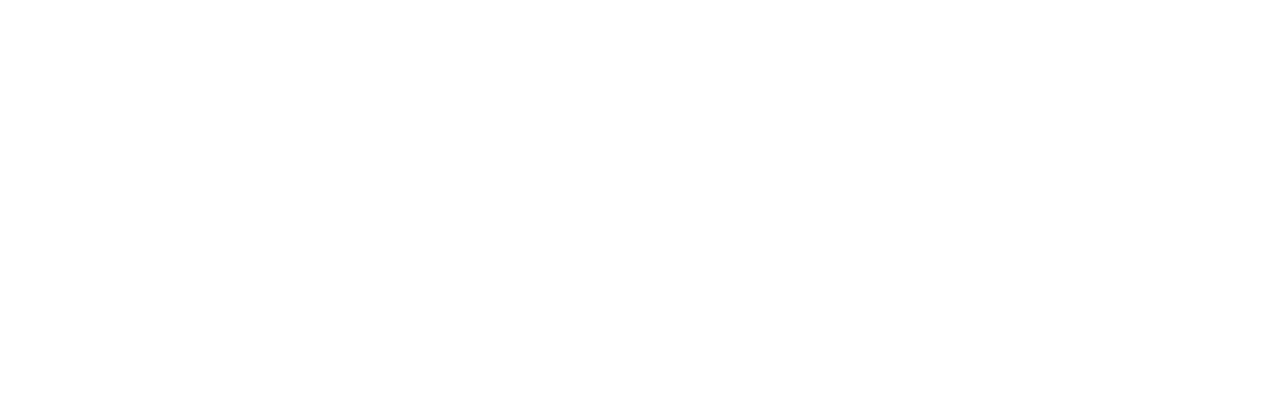
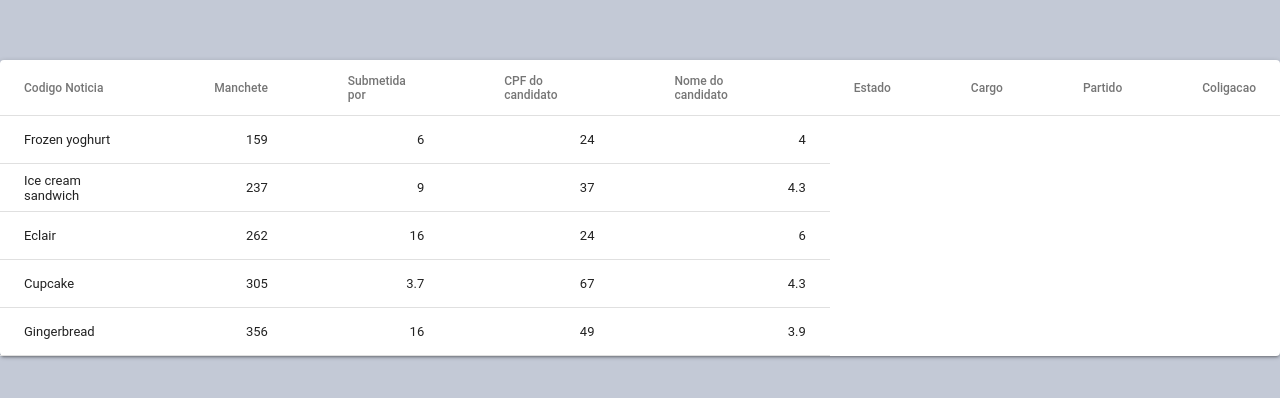
Before and after one commit to bandreghetti/bd-fakenews, a React (Create React App) app in the folder front/: page /retrieve in a window 1280 px wide. Shown: the part 192-590 px from the top of the page. Built offline with nearby package versions, Linux system fonts and the light colour scheme.

Commit message:
Marshal wont return expected

```diff
--- a/front/src/App.js
+++ b/front/src/App.js
@@ -2,7 +2,8 @@
 import './App.css';
 import Root from './Root';
 import Create from './Create';
-import Update from './Update'
+import Update from './Update';
+import Retrieve from './Retrieve';
 import { BrowserRouter as Router, Route } from "react-router-dom";
 
 
@@ -13,9 +14,10 @@
     return (
       <Router>
         <div className="App">
-          <Route exact path="/" component={Root}></Route>
-          <Route path="/create" component={Create}></Route>
-          <Route path="/update" component={Update}></Route>
+          <Route exact path="/" component={Root} />
+          <Route path="/create" component={Create} />
+          <Route path="/update" component={Update} />
+          <Route path="/retrieve" component={Retrieve} />
         </div>
       </Router>
     );
--- /dev/null
+++ b/front/src/Retrieve.jsx
@@ -0,0 +1,72 @@
+import React from 'react';
+import { withStyles, Paper, TableHead, Table, TableRow, TableCell, TableBody } from '@material-ui/core';
+
+
+const styles = ({
+    root: {
+        backgroundColor: '#c3c9d6',
+        minHeight: '100vh',
+        display: 'flex',
+        flexdirection: 'column',
+        alignItems: 'center',
+        justifyContent: 'center',
+        fontSize: 'calc(10px + 2vmin)',
+        color: 'white',
+    },
+})
+let id = 0;
+function createData(name, calories, fat, carbs, protein) {
+  id += 1;
+  return { id, name, calories, fat, carbs, protein };
+}
+
+const rows = [
+  createData('Frozen yoghurt', 159, 6.0, 24, 4.0),
+  createData('Ice cream sandwich', 237, 9.0, 37, 4.3),
+  createData('Eclair', 262, 16.0, 24, 6.0),
+  createData('Cupcake', 305, 3.7, 67, 4.3),
+  createData('Gingerbread', 356, 16.0, 49, 3.9),
+];
+class Retrieve extends React.Component {
+    render () {
+        const { classes } = this.props
+        return (
+          <div className={classes.root}>
+            <Paper>
+              <Table>
+              <TableHead>
+              <TableRow>
+                <TableCell>Codigo Noticia</TableCell>
+                <TableCell>Manchete</TableCell>
+                <TableCell>Submetida por</TableCell>
+                <TableCell>CPF do candidato</TableCell>
+                <TableCell>Nome do candidato</TableCell>
+                <TableCell>Estado</TableCell>
+                <TableCell>Cargo</TableCell>
+                <TableCell>Partido</TableCell>
+                <TableCell>Coligacao</TableCell>
+              </TableRow>
+            </TableHead>
+            <TableBody>
+              {rows.map(row => {
+                return (
+                  <TableRow key={row.id}>
+                    <TableCell component="th" scope="row">
+                      {row.name}
+                    </TableCell>
+                    <TableCell numeric>{row.calories}</TableCell>
+                    <TableCell numeric>{row.fat}</TableCell>
+                    <TableCell numeric>{row.carbs}</TableCell>
+                    <TableCell numeric>{row.protein}</TableCell>
+                  </TableRow>
+                );
+              })}
+            </TableBody>
+              </Table>
+          </Paper>
+          </div>
+        )
+    }
+}
+
+export default withStyles(styles)(Retrieve);
--- a/front/src/Root.jsx
+++ b/front/src/Root.jsx
@@ -4,14 +4,15 @@
 import { withStyles } from '@material-ui/core';
 
 
-const styles = () => ({
+const styles = (theme) => ({
     button: {
-      paddingTop: '2%',
+      paddingTop: theme.spacing.unit,
+      marginLeft: 2*theme.spacing.unit
     }
 });
 
-const onClick = (history) => {
-  history.push('/create')
+const onClick = (history, func) => {
+  history.push(`/${func}`);
 }
 
 const Root = (props) => (
@@ -23,9 +24,17 @@
             variant="contained"
             color="secondary"
             className={props.classes.button}
-            onClick={() => onClick(props.history)}
+            onClick={() => onClick(props.history, 'create')}
           >
             Reportar Fake News
+          </Button>
+          <Button
+            variant="contained"
+            color="secondary"
+            className={props.classes.button}
+            onClick={() => onClick(props.history, 'retrieve')}
+          >
+            Ver Fake News
           </Button>
         </div>
     </header>
```
Also changed, not shown: 2 other files (tests, documents, lock files or other folders).
